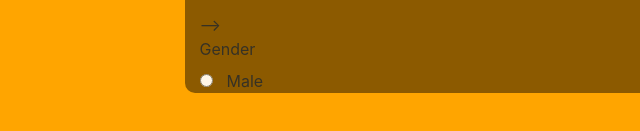
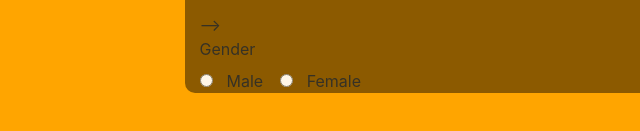
Before and after one commit to Benturner001/calculator, a plain HTML site: page index.html in a window 1280 px wide. Shown: the part 639-770 px from the top of the page, 143-783 px from the left. Drawn offline with Linux system fonts and the light colour scheme; files that its build step writes are made by us from their sources; a web font is replaced by a local one.

Commit message:
added another class form check inline

```diff
--- a/index.html
+++ b/index.html
@@ -42,9 +42,9 @@
               </label>
             </div>
             <div class="form-check-inline">
-              <!-- <label class="form-check-label">
+              <label class="form-check-label">
                 <input type="radio" class="form-check-input" name="gender" id="female">&nbsp; Female
-              </label> -->
+              </label>
             <!-- </div> -->
           <!-- </div> -->
           <!-- <button type="submit" class="btn btn-primary" onclick="findName();">Get Name</button> -->
```
